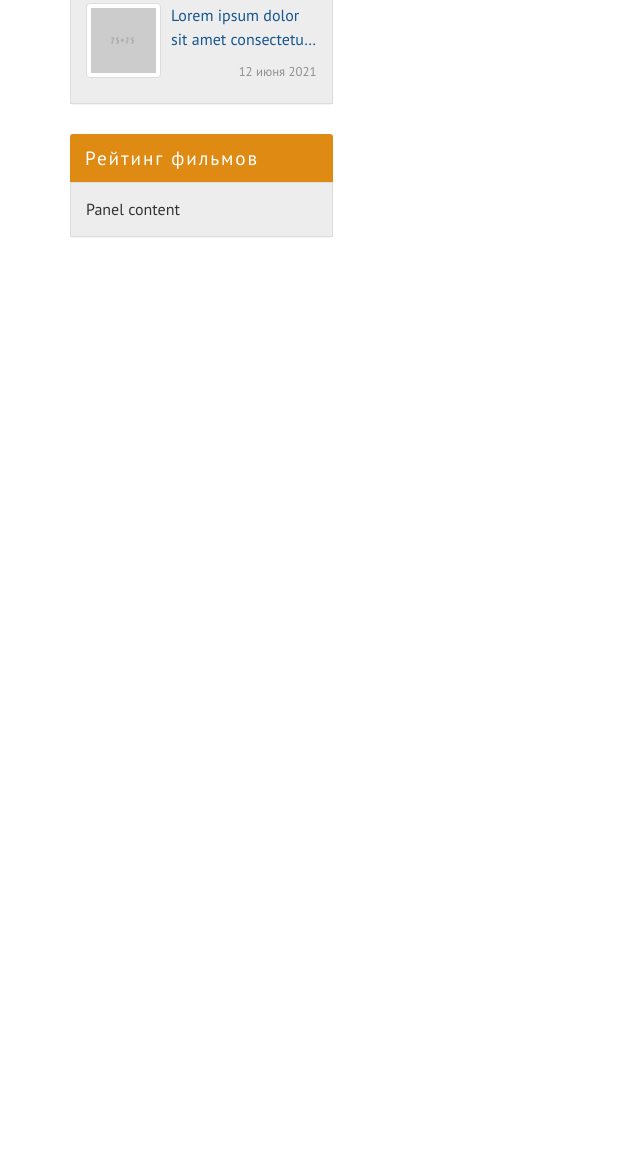
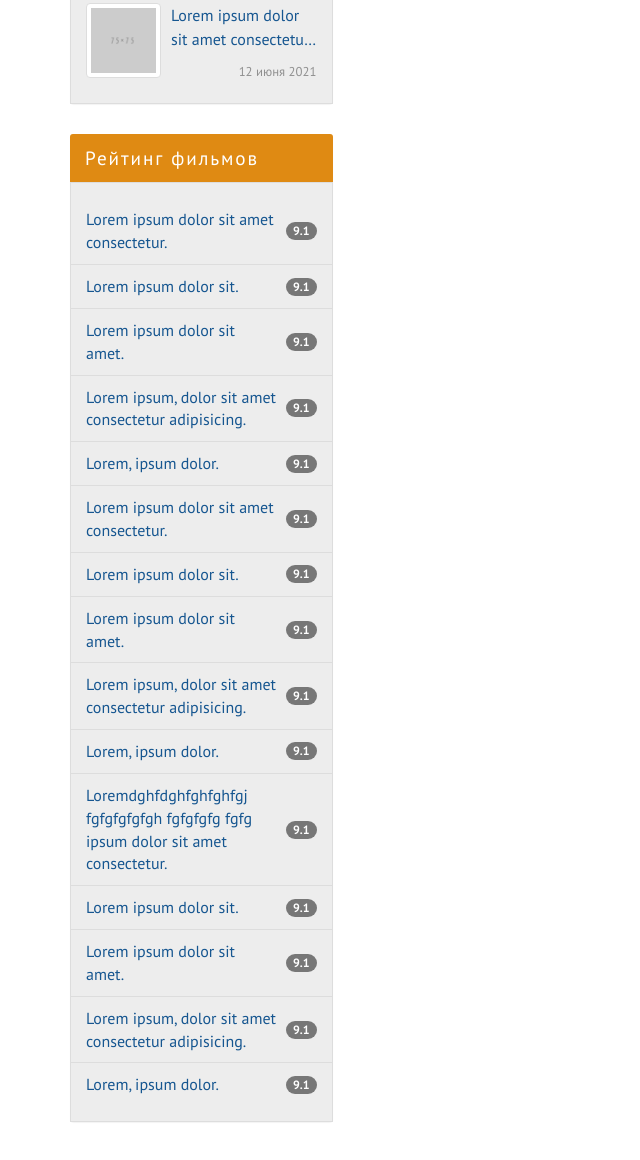
Before and after one commit to MKsenia728/FE-kinozal, a website: page index.html in a window 1280 px wide. Shown: the part 1724-2884 px from the top of the page, without its empty margins (0-640 px from the left). Before the commit the page ends 2041 px from the top, so only its background shows below. Drawn offline with Linux system fonts and the light colour scheme.

Commit message:
закончен блок рейтинг фильмов

```diff
--- a/assets/scss/_sidebar.scss
+++ b/assets/scss/_sidebar.scss
@@ -81,3 +81,48 @@
     }
   }
 }
+.top-films {
+  &__body {
+    padding-left: 0;
+    padding-right: 0;
+  }
+
+  &__list {
+    margin-bottom: 0;
+  }
+
+  &__item {
+    margin-right: -1px;
+    margin-left: -1px;
+    background-color: transparent;
+    color: $color-primary !important;
+    padding-right: 55px;
+
+    &:hover,
+    &:focus {
+      background-color: $color-accent !important;
+      border-color: $color-accent;
+      color: $color-light !important;
+
+      .badge {
+        background-color: $color-dark;
+      }
+    }
+
+    &:first-child {
+      border-radius: 0;
+      border-top: none;
+    }
+
+    &:last-child {
+      border-radius: 0;
+      border-bottom: none;
+    }
+  }
+  &__badge {
+    position: absolute;
+    top: 50%;
+    right: $gap;
+    transform: translateY(-50%);
+  }
+}
--- a/index.html
+++ b/index.html
@@ -228,8 +228,56 @@
 
         <div class="top-films panel panel-info">
           <div class="panel-heading">Рейтинг фильмов</div>
-          <div class="panel-body">
-            Panel content
+          <div class="top-films__body panel-body">
+
+            <div class="top-films__list list-group">
+              <a class="top-films__item list-group-item" href="#">Lorem ipsum dolor sit amet consectetur.
+                <span class="top-films__badge badge">9.1</span>
+              </a>
+              <a class="top-films__item list-group-item" href="#">Lorem ipsum dolor sit.
+                <span class="top-films__badge badge">9.1</span>
+              </a>
+              <a class="top-films__item list-group-item" href="#">Lorem ipsum dolor sit amet.
+                <span class="top-films__badge badge">9.1</span>
+              </a>
+              <a class="top-films__item list-group-item" href="#">Lorem ipsum, dolor sit amet consectetur adipisicing.
+                <span class="top-films__badge badge">9.1</span>
+              </a>
+              <a class="top-films__item list-group-item" href="#">Lorem, ipsum dolor.
+                <span class="top-films__badge badge">9.1</span>
+              </a>
+              <a class="top-films__item list-group-item" href="#">Lorem ipsum dolor sit amet consectetur.
+                <span class="top-films__badge badge">9.1</span>
+              </a>
+              <a class="top-films__item list-group-item" href="#">Lorem ipsum dolor sit.
+                <span class="top-films__badge badge">9.1</span>
+              </a>
+              <a class="top-films__item list-group-item" href="#">Lorem ipsum dolor sit amet.
+                <span class="top-films__badge badge">9.1</span>
+              </a>
+              <a class="top-films__item list-group-item" href="#">Lorem ipsum, dolor sit amet consectetur adipisicing.
+                <span class="top-films__badge badge">9.1</span>
+              </a>
+              <a class="top-films__item list-group-item" href="#">Lorem, ipsum dolor.
+                <span class="top-films__badge badge">9.1</span>
+              </a>
+              <a class="top-films__item list-group-item" href="#">Loremdghfdghfghfghfgj fgfgfgfgfgh fgfgfgfg fgfg ipsum dolor sit amet consectetur.
+                <span class="top-films__badge badge">9.1</span>
+              </a>
+              <a class="top-films__item list-group-item" href="#">Lorem ipsum dolor sit.
+                <span class="top-films__badge badge">9.1</span>
+              </a>
+              <a class="top-films__item list-group-item" href="#">Lorem ipsum dolor sit amet.
+                <span class="top-films__badge badge">9.1</span>
+              </a>
+              <a class="top-films__item list-group-item" href="#">Lorem ipsum, dolor sit amet consectetur adipisicing.
+                <span class="top-films__badge badge">9.1</span>
+              </a>
+              <a class="top-films__item list-group-item" href="#">Lorem, ipsum dolor.
+                <span class="top-films__badge badge">9.1</span>
+              </a>
+            </div>
+
           </div>
         </div>
 
```
Also changed, not shown: assets/css/style.css.
